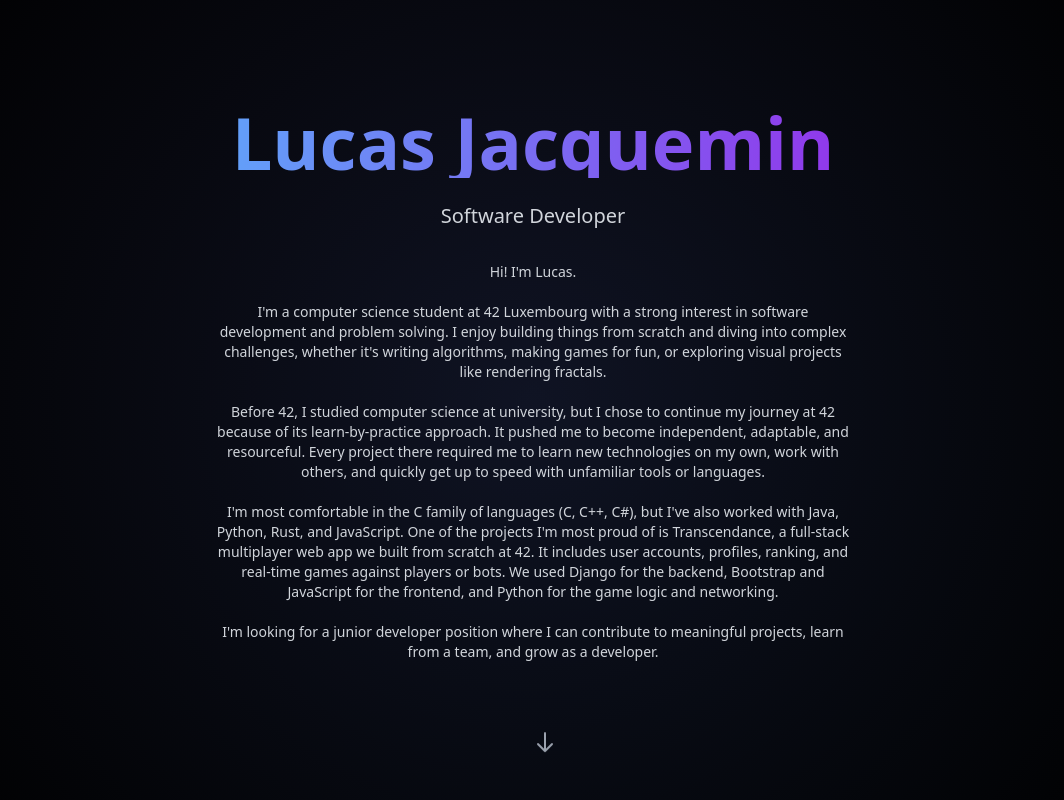
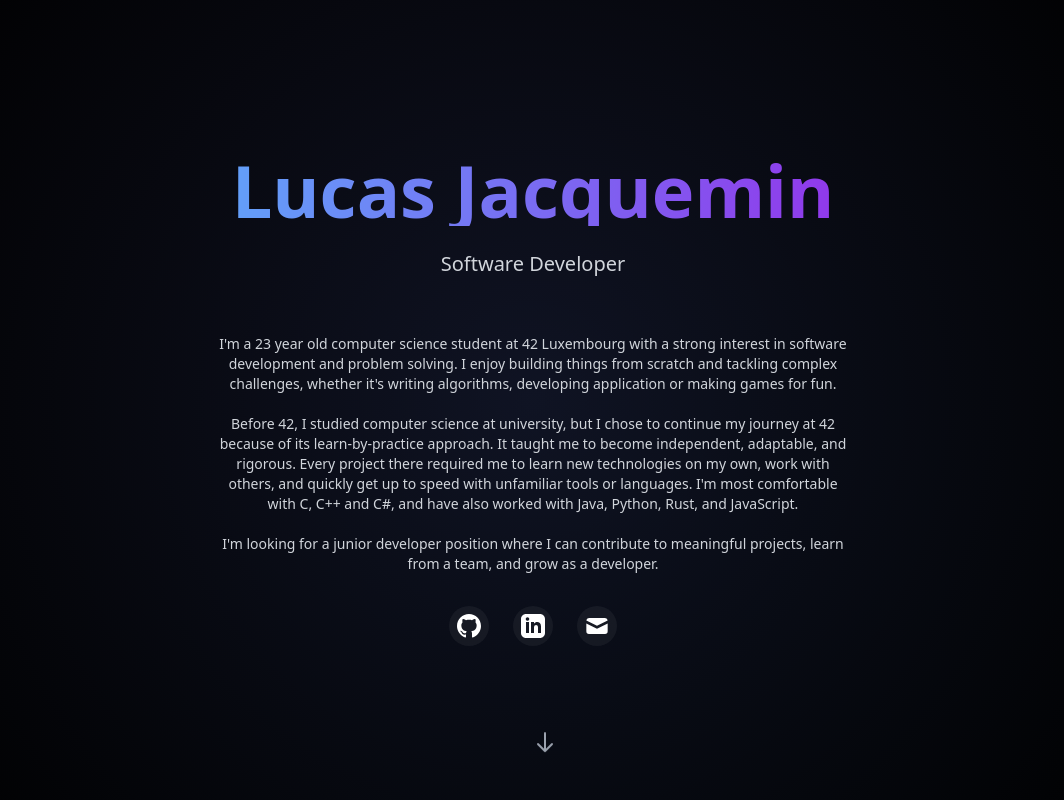
Before and after one commit to ejacquem/Portfolio, a Next.js app: page / in a window 1280 px wide. Shown: the top 800 px of the page, without its empty margins (107-1171 px from the left). Built offline with nearby package versions, Linux system fonts and the light colour scheme.

Commit message:
shorten description + contact link above

```diff
--- a/app/components/ContactSection.tsx
+++ b/app/components/ContactSection.tsx
@@ -15,7 +15,7 @@ export default function ContactSection() {
 				>
 					Let&apos;s Connect
 				</motion.h2>
-				<motion.p
+				{/* <motion.p
 					initial={{ opacity: 0, y: 20 }}
 					whileInView={{ opacity: 1, y: 0 }}
 					viewport={{ once: true }}
@@ -23,7 +23,7 @@ export default function ContactSection() {
 					className="text-gray-300 mb-6"
 				>
 					Have a project in mind? Let&apos;s create something amazing together.
-				</motion.p>
+				</motion.p> */}
 
 				<motion.div
 					initial={{ opacity: 0, y: 20 }}
--- a/app/components/HeroSection.tsx
+++ b/app/components/HeroSection.tsx
@@ -32,22 +32,64 @@ export default function HeroSection() {
 				>
 					Software Developer
 				</motion.p>
+				<br></br>
 				<motion.p
 					initial={{ y: 50, opacity: 0 }}
 					animate={{ y: 0, opacity: 1 }}
-					transition={{ duration: 0.8, delay: 0.4 }}
+					transition={{ duration: 0.8, delay: 0.6 }}
 					className="max-w-2xl mx-auto text-xs md:text-sm text-gray-300 mb-8 px-4"
 				>
-					Hi! I&apos;m Lucas.
+					I&apos;m a 23 year old computer science student at 42 Luxembourg with a strong interest in software development and problem solving.
+					I enjoy building things from scratch and tackling complex challenges, whether it&apos;s writing algorithms, developing application or
+					making games for fun.
 					<br /><br />
-					I&apos;m a computer science student at 42 Luxembourg with a strong interest in software development and problem solving. I enjoy building things from scratch and diving into complex challenges, whether it&apos;s writing algorithms, making games for fun, or exploring visual projects like rendering fractals.
-					<br /><br />
-					Before 42, I studied computer science at university, but I chose to continue my journey at 42 because of its learn-by-practice approach. It pushed me to become independent, adaptable, and resourceful. Every project there required me to learn new technologies on my own, work with others, and quickly get up to speed with unfamiliar tools or languages.
-					<br /><br />
-					I&apos;m most comfortable in the C family of languages (C, C++, C#), but I&apos;ve also worked with Java, Python, Rust, and JavaScript. One of the projects I&apos;m most proud of is Transcendance, a full-stack multiplayer web app we built from scratch at 42. It includes user accounts, profiles, ranking, and real-time games against players or bots. We used Django for the backend, Bootstrap and JavaScript for the frontend, and Python for the game logic and networking.
+					Before 42, I studied computer science at university, but I chose to continue my journey at 42 because of its learn-by-practice approach.
+					It taught me to become independent, adaptable, and rigorous. Every project there required me to learn new technologies on my own, work with others,
+					and quickly get up to speed with unfamiliar tools or languages.
+					I&apos;m most comfortable with C, C++ and C#, and have also worked with Java, Python, Rust, and JavaScript.
 					<br /><br />
 					I&apos;m looking for a junior developer position where I can contribute to meaningful projects, learn from a team, and grow as a developer.
 				</motion.p>
+				<motion.div
+					initial={{ opacity: 0, y: 20 }}
+					whileInView={{ opacity: 1, y: 0 }}
+					viewport={{ once: true }}
+					transition={{ duration: 0.6, delay: 0.8 }}
+					className="flex justify-center gap-6"
+				>
+					<a href="https://github.com/ejacquem" target="_blank" rel="noopener noreferrer" className="p-2 bg-white/5 rounded-full hover:bg-white/10 transition-colors">
+						<svg className="w-6 h-6" fill="currentColor" viewBox="0 0 24 24">
+							<path d="M12 0c-6.626 0-12 5.373-12 12 0 5.302 3.438 9.8 8.207 11.387.599.111.793-.261.793-.577v-2.234c-3.338.726-4.033-1.416-4.033-1.416-.546-1.387-1.333-1.756-1.333-1.756-1.089-.745.083-.729.083-.729 1.205.084 1.839 1.237 1.839 1.237 1.07 1.834 2.807 1.304 3.492.997.107-.775.418-1.305.762-1.604-2.665-.305-5.467-1.334-5.467-5.931 0-1.311.469-2.381 1.236-3.221-.124-.303-.535-1.524.117-3.176 0 0 1.008-.322 3.301 1.23.957-.266 1.983-.399 3.003-.404 1.02.005 2.047.138 3.006.404 2.291-1.552 3.297-1.23 3.297-1.23.653 1.653.242 2.874.118 3.176.77.84 1.235 1.911 1.235 3.221 0 4.609-2.807 5.624-5.479 5.921.43.372.823 1.102.823 2.222v3.293c0 .319.192.694.801.576 4.765-1.589 8.199-6.086 8.199-11.386 0-6.627-5.373-12-12-12z" />
+						</svg>
+					</a>
+					<a href="https://www.linkedin.com/in/lucas42" target="_blank" rel="noopener noreferrer" className="p-2 bg-white/5 rounded-full hover:bg-white/10 transition-colors">
+						<svg className="w-6 h-6" fill="currentColor" viewBox="0 0 24 24">
+							<path d="M19 0h-14c-2.761 0-5 2.239-5 5v14c0 2.761 2.239 5 5 5h14c2.762 0 5-2.239 5-5v-14c0-2.761-2.238-5-5-5zm-11 19h-3v-11h3v11zm-1.5-12.268c-.966 0-1.75-.79-1.75-1.764s.784-1.764 1.75-1.764 1.75.79 1.75 1.764-.783 1.764-1.75 1.764zm13.5 12.268h-3v-5.604c0-3.368-4-3.113-4 0v5.604h-3v-11h3v1.765c1.396-2.586 7-2.777 7 2.476v6.759z" />
+						</svg>
+					</a>
+					<a href="https://www.linkedin.com/in/lucas42" target="_blank" rel="noopener noreferrer" className="p-2 bg-white/5 rounded-full hover:bg-white/10 transition-colors">
+						<svg className="w-6 h-6" fill="currentColor" viewBox="1 1  18 18">
+							<path d="M2.003 5.884L10 9.882l7.997-3.998A2 2 0 0016 4H4a2 2 0 00-1.997 1.884z" />
+							<path d="M18 8.118l-8 4-8-4V14a2 2 0 002 2h12a2 2 0 002-2V8.118z" />
+						</svg>
+					</a>
+
+					{/* <a
+						href="mailto:lucas.jacquemin2002@gmail.com"
+						className="group flex items-center gap-2 px-6 py-3 bg-white/5 rounded-full hover:bg-white/10 transition-colors w-full sm:w-auto"
+					>
+						<svg className="w-5 h-5" fill="currentColor" viewBox="0 0 20 20">
+							<path d="M2.003 5.884L10 9.882l7.997-3.998A2 2 0 0016 4H4a2 2 0 00-1.997 1.884z" />
+							<path d="M18 8.118l-8 4-8-4V14a2 2 0 002 2h12a2 2 0 002-2V8.118z" />
+						</svg>
+						<span>Get in Touch</span>
+					</a> */}
+					{/* <a href="https://twitter.com" target="_blank" rel="noopener noreferrer" className="p-2 bg-white/5 rounded-full hover:bg-white/10 transition-colors">
+						<svg className="w-6 h-6" fill="currentColor" viewBox="0 0 24 24">
+							<path d="M18.244 2.25h3.308l-7.227 8.26 8.502 11.24H16.17l-5.214-6.817L4.99 21.75H1.68l7.73-8.835L1.254 2.25H8.08l4.713 6.231zm-1.161 17.52h1.833L7.084 4.126H5.117z" />
+						</svg>
+					</a> */}
+				</motion.div>
 			</div>
 
 			<motion.div
--- a/app/components/SkillsSection.tsx
+++ b/app/components/SkillsSection.tsx
@@ -3,7 +3,7 @@
 import { motion } from 'framer-motion';
 
 // const skills = ['React', 'Next.js', 'TypeScript', 'Node.js', 'TailwindCSS', 'GraphQL', 'Python', 'AWS'];
-const skills = ["C", "C++", "C#", ".NET", "Java", "Python", "Unity", "GLSL/HLSL", "Bash", "HTML", "CSS", "JS",];
+const skills = ["C", "C++", "C#", ".NET", "Java", "Python", "Unity", "GLSL/HLSL", "Bash", "HTML", "CSS", "JS", "Rust", "Docker", "Makefile", "SQL"];
 
 export default function SkillsSection() {
 	return (
```
